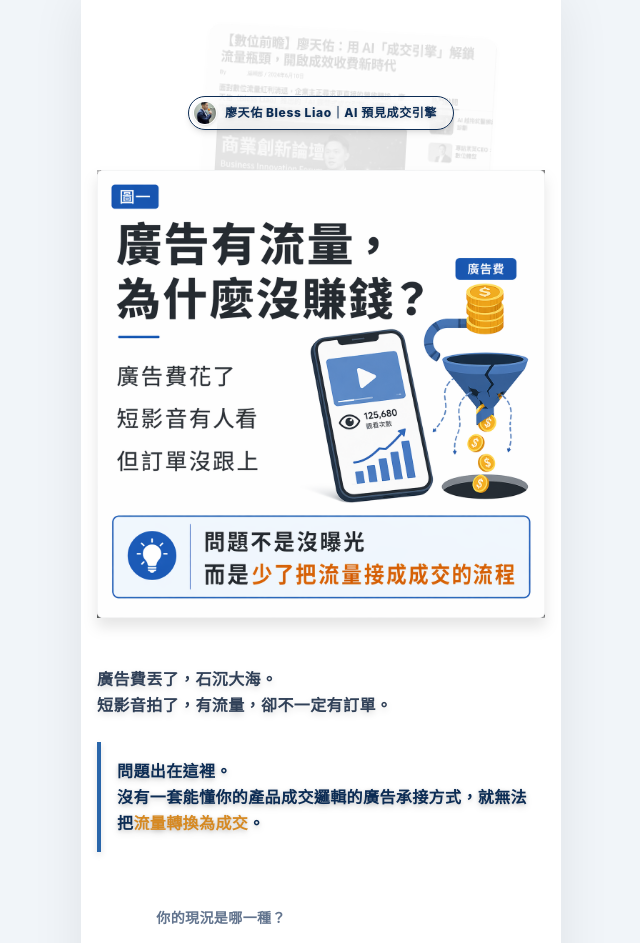
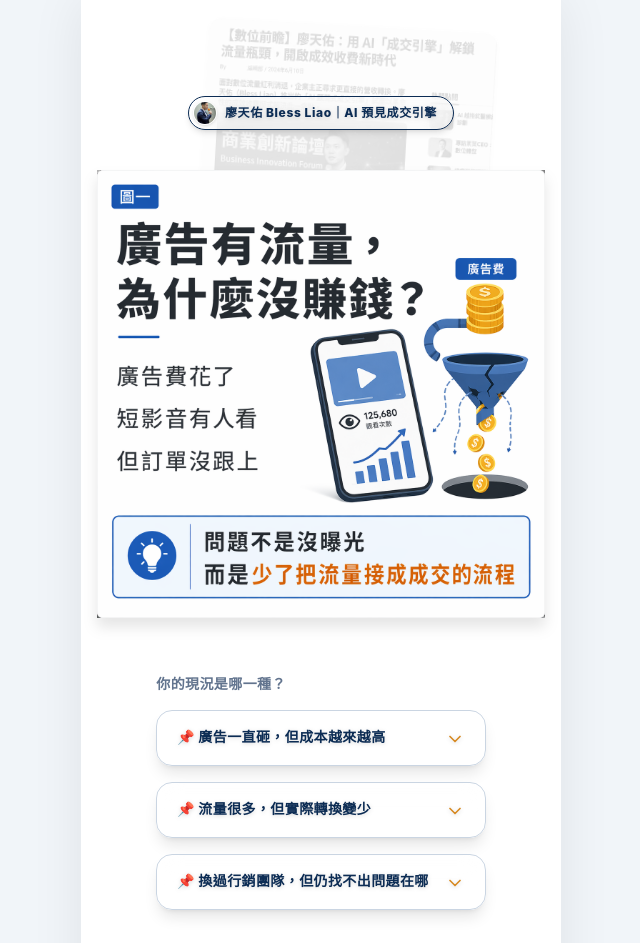
Before and after one commit to bless25min/AD, a React (Vite) app: page / in a window 1280 px wide. Shown: the top 943 px of the page, without its empty margins (319-959 px from the left). Built offline with nearby package versions, Linux system fonts and the light colour scheme.

Commit message:
Update homepage copy and remove redundant text blocks

```diff
--- a/src/pages/HomePage.tsx
+++ b/src/pages/HomePage.tsx
@@ -68,19 +68,6 @@ export const HomePage = () => {
                     alt="你的廣告到底是在賺你的錢，還是在賺客戶的錢？"
                     className="w-full max-w-2xl h-auto object-contain drop-shadow-xl"
                   />
-                </div>
-
-                <div className="space-y-6 text-base sm:text-lg md:text-xl text-slate-700 font-bold leading-relaxed drop-shadow-md pb-4 pt-2">
-                  <p>
-                    廣告費丟了，石沉大海。<br />
-                    短影音拍了，有流量，卻不一定有訂單。
-                  </p>
-                  <div className="p-4 md:p-5 bg-transparent border-l-4 border-brand-500 rounded-r-xl">
-                    <p className="text-brand-900 drop-shadow-sm">
-                      問題出在這裡。<br />
-                      沒有一套能懂你的產品成交邏輯的廣告承接方式，就無法把<span className="text-accent-600 font-bold">流量轉換為成交</span>。
-                    </p>
-                  </div>
                 </div>
 
                 {/* 第一層解鎖選項 */}
```
